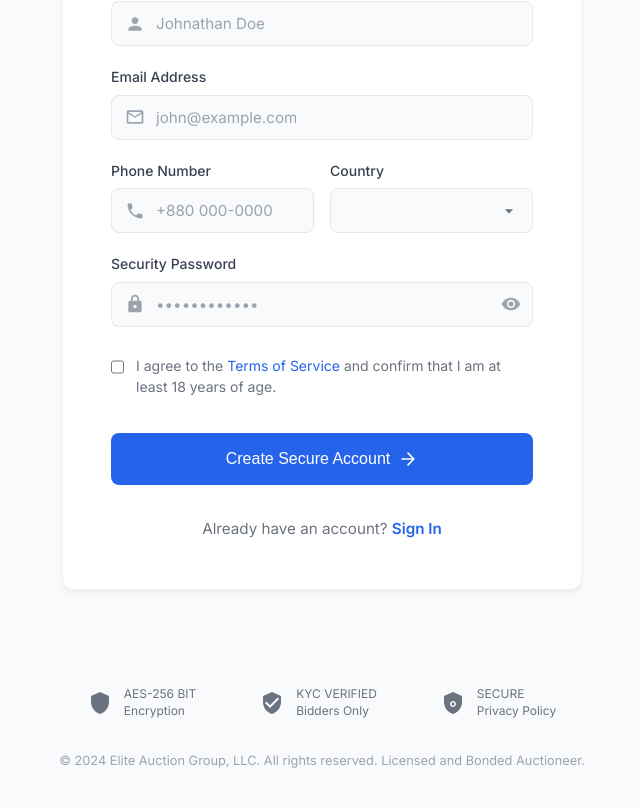
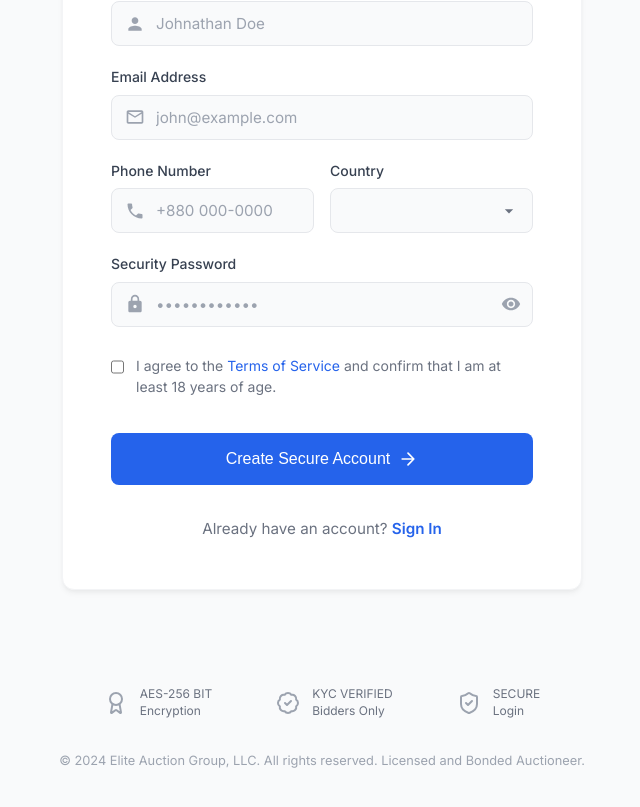
Before and after one commit to SJMarian/bidoo_frontend, a Vue app: page /register in a window 1280 px wide. Shown: the part 377-1184 px from the top of the page, without its empty margins (318-958 px from the left). Built offline with nearby package versions, Linux system fonts and the light colour scheme; no server answers.

Commit message:
Add auth footer

```diff
--- /dev/null
+++ b/src/components/AuthFooter.vue
@@ -0,0 +1,55 @@
+<template>
+  <footer class="footer">
+    <div class="trust-badges">
+      <div class="badge">
+        <Award color="#9ca3af" :size="24" />
+        <span>AES-256 BIT<br />Encryption</span>
+      </div>
+      <div class="badge">
+        <BadgeCheck color="#9ca3af" :size="24" />
+        <span>KYC VERIFIED<br />Bidders Only</span>
+      </div>
+      <div class="badge">
+        <ShieldCheck color="#9ca3af" :size="24" />
+        <span>SECURE<br />Login</span>
+      </div>
+    </div>
+    <p class="copyright">
+      © 2024 Elite Auction Group, LLC. All rights reserved. Licensed and Bonded Auctioneer.
+    </p>
+  </footer>
+</template>
+
+<script setup lang="ts">
+import { Award, BadgeCheck, ShieldCheck } from 'lucide-vue-next'
+</script>
+
+<style scoped>
+.footer {
+  padding: 3rem 1rem;
+  text-align: center;
+}
+
+.trust-badges {
+  display: flex;
+  justify-content: center;
+  gap: 4rem;
+  margin-bottom: 2rem;
+}
+
+.badge {
+  display: flex;
+  align-items: center;
+  gap: 0.75rem;
+  text-align: left;
+  font-size: 0.75rem;
+  color: #6b7280;
+  line-height: 1.4;
+  font-weight: 500;
+}
+
+.copyright {
+  font-size: 0.8rem;
+  color: #9ca3af;
+}
+</style>
--- a/src/views/auth/Login.vue
+++ b/src/views/auth/Login.vue
@@ -71,26 +71,7 @@
         </div>
       </div>
     </main>
-
-    <footer class="footer">
-      <div class="trust-badges">
-        <div class="badge">
-          <Award color="#9ca3af" :size="24" />
-          <span>AES-256 BIT<br />Encryption</span>
-        </div>
-        <div class="badge">
-          <BadgeCheck color="#9ca3af" :size="24" />
-          <span>KYC VERIFIED<br />Bidders Only</span>
-        </div>
-        <div class="badge">
-          <ShieldCheck color="#9ca3af" :size="24" />
-          <span>SECURE<br />Login</span>
-        </div>
-      </div>
-      <p class="copyright">
-        © 2024 Elite Auction Group, LLC. All rights reserved. Licensed and Bonded Auctioneer.
-      </p>
-    </footer>
+    <AuthFooter />
   </div>
 </template>
 
@@ -100,6 +81,7 @@ import Navbar from '../../components/Navbar.vue'
 import { useRouter } from 'vue-router'
 import { authService } from '../../auth/authService'
 import { useAuthStore } from '../../auth/authStore'
+import AuthFooter from '../../components/AuthFooter.vue'
 
 import {
   Mail,
@@ -370,34 +352,6 @@ const handleLogin = async () => {
   text-decoration: underline;
 }
 
-.footer {
-  padding: 3rem 1rem;
-  text-align: center;
-}
-
-.trust-badges {
-  display: flex;
-  justify-content: center;
-  gap: 4rem;
-  margin-bottom: 2rem;
-}
-
-.badge {
-  display: flex;
-  align-items: center;
-  gap: 0.75rem;
-  text-align: left;
-  font-size: 0.75rem;
-  color: #6b7280;
-  line-height: 1.4;
-  font-weight: 500;
-}
-
-.copyright {
-  font-size: 0.8rem;
-  color: #9ca3af;
-}
-
 @media (max-width: 768px) {
   .login-card {
     padding: 2rem;
--- a/src/views/auth/Register.vue
+++ b/src/views/auth/Register.vue
@@ -218,58 +218,7 @@
       </div>
     </main>
 
-    <footer class="footer">
-      <div class="trust-badges">
-        <div class="badge">
-          <svg
-            width="24"
-            height="24"
-            viewBox="0 0 24 24"
-            fill="none"
-            xmlns="http://www.w3.org/2000/svg"
-          >
-            <path
-              d="M12 1L3 5V11C3 16.55 6.84 21.74 12 23C17.16 21.74 21 16.55 21 11V5L12 1ZM12 10.99V6L10.5 7.5L9 6V10.99H12ZM14.5 16C15.88 16 17 14.88 17 13.5C17 12.12 15.88 11 14.5 11C13.12 11 12 12.12 12 13.5V16H14.5Z"
-              fill="#6b7280"
-            />
-          </svg>
-          <span>AES-256 BIT<br />Encryption</span>
-        </div>
-        <div class="badge">
-          <svg
-            width="24"
-            height="24"
-            viewBox="0 0 24 24"
-            fill="none"
-            xmlns="http://www.w3.org/2000/svg"
-          >
-            <path
-              d="M12 1L3 5V11C3 16.55 6.84 21.74 12 23C17.16 21.74 21 16.55 21 11V5L12 1ZM10 17L5 12L6.41 10.59L10 14.17L17.59 6.58L19 8L10 17Z"
-              fill="#6b7280"
-            />
-          </svg>
-          <span>KYC VERIFIED<br />Bidders Only</span>
-        </div>
-        <div class="badge">
-          <svg
-            width="24"
-            height="24"
-            viewBox="0 0 24 24"
-            fill="none"
-            xmlns="http://www.w3.org/2000/svg"
-          >
-            <path
-              d="M12 1L3 5V11C3 16.55 6.84 21.74 12 23C17.16 21.74 21 16.55 21 11V5L12 1ZM12 16C10.34 16 9 14.66 9 13C9 11.34 10.34 10 12 10C13.66 10 15 11.34 15 13C15 14.66 13.66 16 12 16ZM12 11.5C11.17 11.5 10.5 12.17 10.5 13C10.5 13.83 11.17 14.5 12 14.5C12.83 14.5 13.5 13.83 13.5 13C13.5 12.17 12.83 11.5 12 11.5Z"
-              fill="#6b7280"
-            />
-          </svg>
-          <span>SECURE<br />Privacy Policy</span>
-        </div>
-      </div>
-      <p class="copyright">
-        © 2024 Elite Auction Group, LLC. All rights reserved. Licensed and Bonded Auctioneer.
-      </p>
-    </footer>
+    <AuthFooter />
   </div>
 </template>
 
@@ -279,6 +228,7 @@ import Navbar from '../../components/Navbar.vue'
 import { useRouter } from 'vue-router'
 import { authService } from '../../auth/authService'
 import { useAuthStore } from '../../auth/authStore'
+import AuthFooter from '../../components/AuthFooter.vue'
 
 const router = useRouter()
 const authStore = useAuthStore()
```
